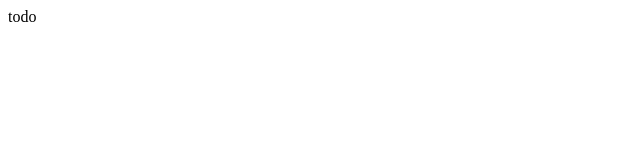
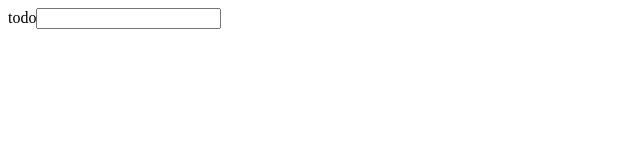
Before and after one commit to ssori0421/study_with_mini, a React (Vite) app in the folder vite_project/: page / in a window 1280 px wide. Shown: the top 160 px of the page, without its empty margins (0-640 px from the left). Built offline with nearby package versions, Linux system fonts and the light colour scheme.

Commit message:
prettier 설정

```diff
--- a/vite_project/package.json
+++ b/vite_project/package.json
@@ -7,7 +7,9 @@
     "dev": "vite",
     "build": "tsc && vite build",
     "lint": "eslint src --ext ts,tsx --report-unused-disable-directives --max-warnings 0",
-    "preview": "vite preview"
+    "preview": "vite preview",
+    "prettier": "prettier --write --config ./.prettierrc './src/**/*.{ts,tsx}'"
+
   },
   "dependencies": {
     "react": "^18.2.0",
@@ -22,11 +24,13 @@
     "eslint": "^8.41.0",
     "eslint-config-airbnb": "^19.0.4",
     "eslint-config-airbnb-typescript": "^17.0.0",
+    "eslint-config-prettier": "^8.8.0",
     "eslint-plugin-import": "^2.27.5",
     "eslint-plugin-jsx-a11y": "^6.7.1",
     "eslint-plugin-react": "^7.32.2",
     "eslint-plugin-react-hooks": "^4.6.0",
     "eslint-plugin-react-refresh": "^0.3.4",
+    "prettier": "^2.8.8",
     "typescript": "^5.0.2",
     "vite": "^4.3.2"
   }
--- a/vite_project/src/App.tsx
+++ b/vite_project/src/App.tsx
@@ -1,6 +1,10 @@
-
 function App() {
-  return <div>todo</div>;
+	return (
+		<div>
+			todo
+			<input />
+		</div>
+	);
 }
 
 export default App;
--- a/vite_project/src/main.tsx
+++ b/vite_project/src/main.tsx
@@ -3,7 +3,7 @@ import ReactDOM from 'react-dom/client';
 import App from './App.tsx';
 
 ReactDOM.createRoot(document.getElementById('root') as HTMLElement).render(
-  <React.StrictMode>
-    <App />
-  </React.StrictMode>
+	<React.StrictMode>
+		<App />
+	</React.StrictMode>
 );
```
Also changed, not shown: vite_project/.eslintrc.cjs, 2 other files (tests, documents, lock files or other folders).
